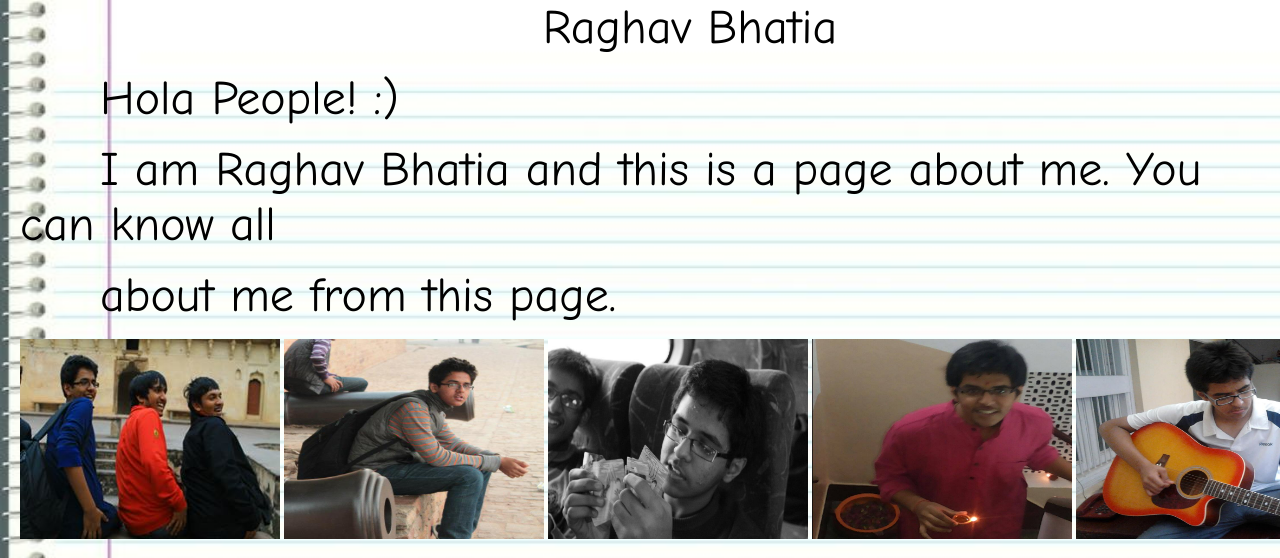
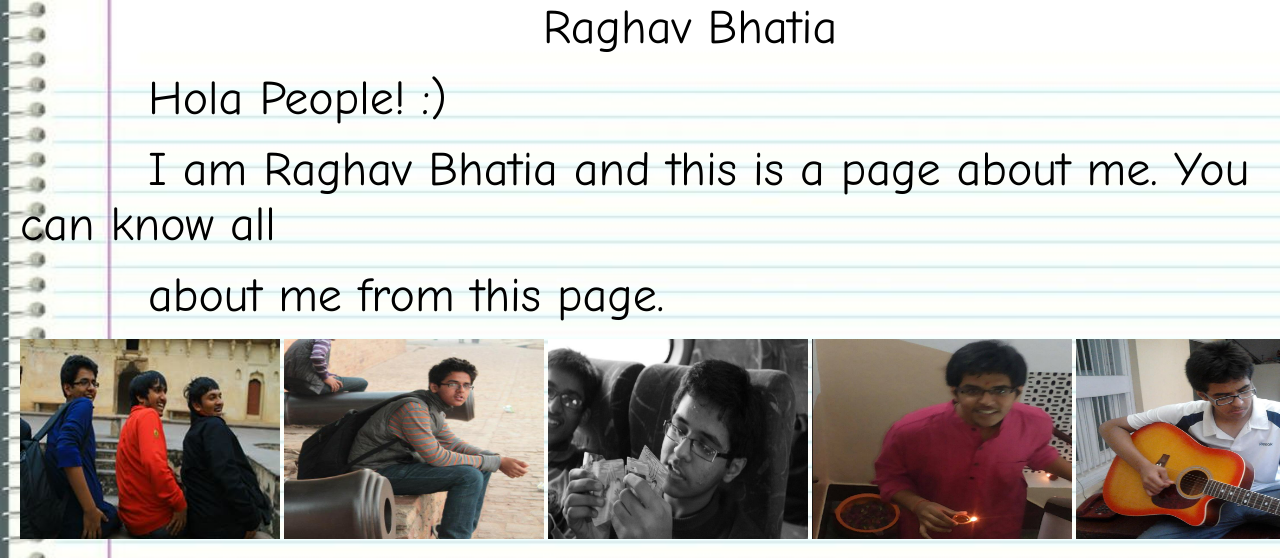
Before and after one commit to CodeRaghavCode/CodeRaghavCode.github.io, a plain HTML site: page index.html in a window 1280 px wide. Shown: the top 558 px of the page. Drawn offline with Linux system fonts and the light colour scheme.

Commit message:
Update index.html

```diff
--- a/index.html
+++ b/index.html
@@ -6,7 +6,7 @@
   </div>
 
   <div>
-    <p style="text-indent: 5em;"><font size=8 color="black" face="Comic Sans MS" >Hola People! :)<br> <p style="text-indent: 5em;">I am Raghav Bhatia and this is a page about me. You can know all<br><p style="text-indent: 5em;"> about me from this page. </font></p>
+    <p style="text-indent: 8em;"><font size=8 color="black" face="Comic Sans MS" >Hola People! :)<br> <p style="text-indent: 8em;">I am Raghav Bhatia and this is a page about me. You can know all<br><p style="text-indent: 8em;"> about me from this page. </font></p>
   </div>
     <div style="width:1500px;height:220px;">
 		 <div style="width: 1500px; height: 90px;">
```
